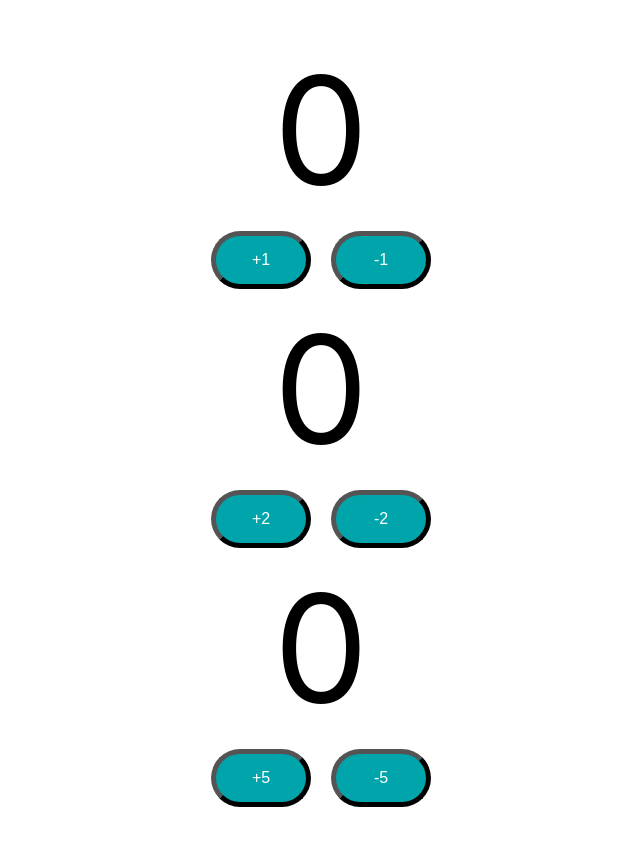
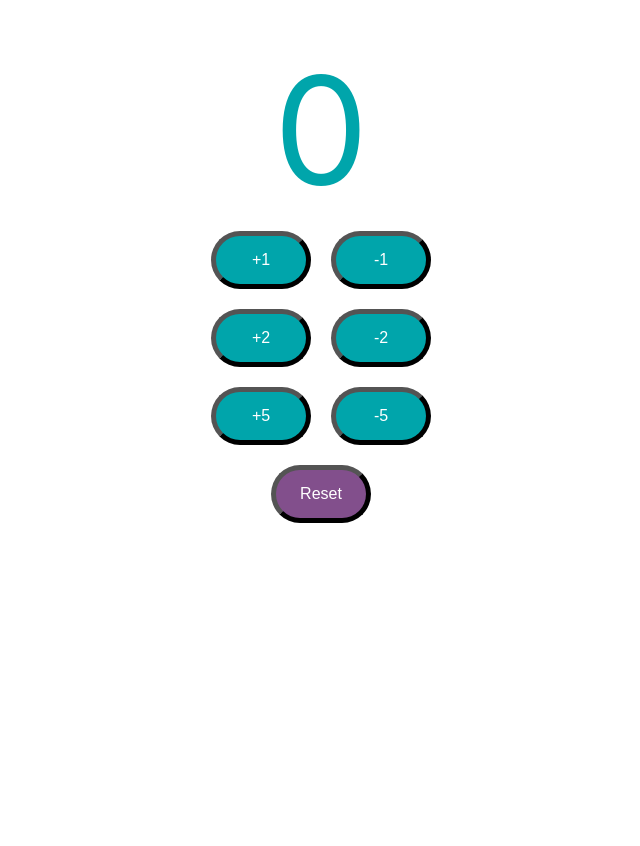
Before and after one commit to imnilesh18/Spring-Boot-3-Spring-Framework-6-with-Java, a React (Create React App) app in the folder 12_full-stack/01-frontend/todo-app/: page / in a window 1280 px wide. Shown: the top 846 px of the page, without its empty margins (319-959 px from the left). After the commit the page ends 800 px from the top, so only its background shows below. Built offline with nearby package versions, Linux system fonts and the light colour scheme.

Commit message:
Counter Component Example

```diff
--- a/12_full-stack/01-frontend/todo-app/src/App.js
+++ b/12_full-stack/01-frontend/todo-app/src/App.js
@@ -4,9 +4,7 @@
 function App() {
   return (
     <div className="App">
-      <Counter by={1} />
-      <Counter by={2} />
-      <Counter by={5} />
+      <Counter />
     </div>
   );
 }
@@ -22,14 +20,14 @@
 //   )
 // }
 
-function PlayingWithProps( {property1, property2} ) {
+// function PlayingWithProps( {property1, property2} ) {
 
-  console.log(property1)
-  console.log(property2)
+//   console.log(property1)
+//   console.log(property2)
 
-  return (
-    <div>Props</div>
-  )
-}
+//   return (
+//     <div>Props</div>
+//   )
+// }
 
 export default App;
--- a/12_full-stack/01-frontend/todo-app/src/components/counter/Counter.css
+++ b/12_full-stack/01-frontend/todo-app/src/components/counter/Counter.css
@@ -8,9 +8,8 @@
     borderRadius: "30px"
 }; */
 
-.counterButton {
+button {
     font-size:16px;
-    background-color:#00a5ab;
     width:100px;
     margin:10px;
     color:white;
@@ -20,8 +19,20 @@
     border-width:5px;
     /* border-style: solid; */
 }
+.counterButton {
+    background-color:#00a5ab;
+}
+
+.resetButton {
+    background-color:#824f8c;
+}
 
 .count {
-  font-size:150px;
+  font-size:50px;
   padding:20px;
 }
+
+.totalCount {
+    color:#00a5ab;
+    font-size:150px;
+}
--- a/12_full-stack/01-frontend/todo-app/src/components/counter/Counter.jsx
+++ b/12_full-stack/01-frontend/todo-app/src/components/counter/Counter.jsx
@@ -1,41 +1,38 @@
 import './Counter.css'
-import { PropTypes } from 'prop-types'
 import { useState } from 'react';
+import CounterButton from './CounterButton'
 
-export default function Counter({by}) {
+export default function Counter() {
 
-  // [0, f]
-  // const array = [1, 2]
-  // const [firstElt, secondElt] = array
   const [count, setCount] = useState(0);
 
-  function incrementCounterFunction() {
+  function incrementCounterParentFunction(by) {
     setCount(count + by)
   }
 
-  function decrementCounterFunction() {
+  function decrementCounterParentFunction(by) {
     setCount(count - by)
   }
 
+  function resetCounter() {
+    setCount(0)
+  }
+
   return (
-    <div className="Counter">
-      <span className="count">{count}</span>
-      <div>
-        <button className="counterButton"
-                onClick={incrementCounterFunction}
-        >+{by}</button>
-        <button className="counterButton"
-                onClick={decrementCounterFunction}
-        >-{by}</button>
-      </div>
-    </div>
-  );
+      <>
+        <span className="totalCount">{count}</span>
+        <CounterButton by={1}
+                      incrementMethod={incrementCounterParentFunction}
+                      decrementMethod={decrementCounterParentFunction} />
+        <CounterButton by={2}
+                      incrementMethod={incrementCounterParentFunction}
+                      decrementMethod={decrementCounterParentFunction} />
+        <CounterButton by={5}
+                      incrementMethod={incrementCounterParentFunction}
+                      decrementMethod={decrementCounterParentFunction} />
+        <button className="resetButton"
+                onClick={resetCounter}
+        >Reset</button>
+      </>
+  )
 }
-
-Counter.propTypes = {
-  by: PropTypes.number
-}
-
-Counter.defaultProps = {
-  by: 1
-}
--- /dev/null
+++ b/12_full-stack/01-frontend/todo-app/src/components/counter/CounterButton.jsx
@@ -0,0 +1,25 @@
+import { PropTypes } from 'prop-types'
+
+export default function CounterButton({by, incrementMethod, decrementMethod}) {
+
+  return (
+    <div className="Counter">
+      <div>
+        <button className="counterButton"
+                onClick={() => incrementMethod(by)}
+        >+{by}</button>
+        <button className="counterButton"
+                onClick={() => decrementMethod(by)}
+        >-{by}</button>
+      </div>
+    </div>
+  );
+}
+
+CounterButton.propTypes = {
+  by: PropTypes.number
+}
+
+CounterButton.defaultProps = {
+  by: 1
+}
```
